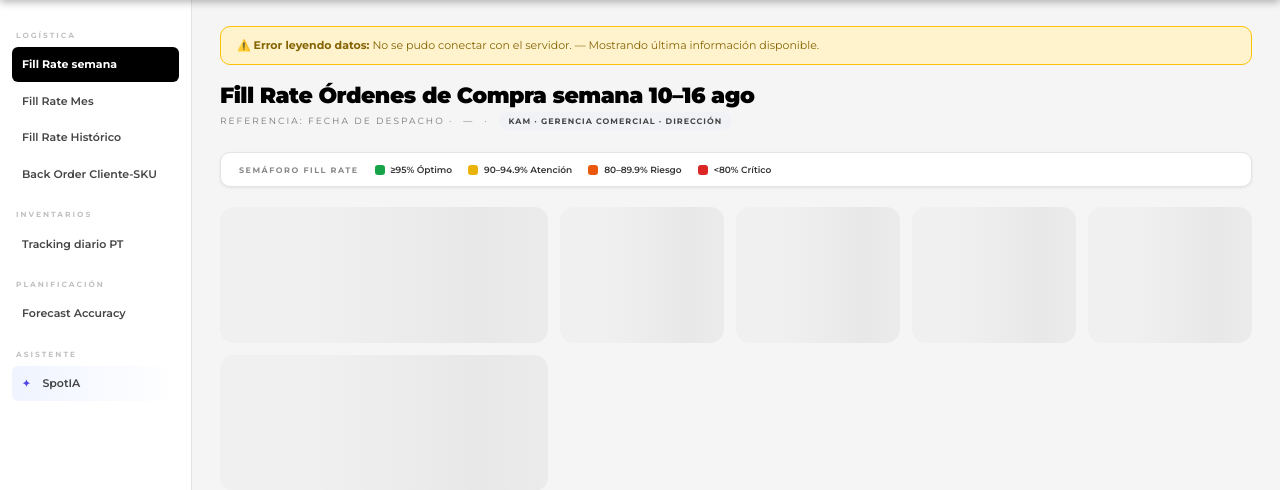
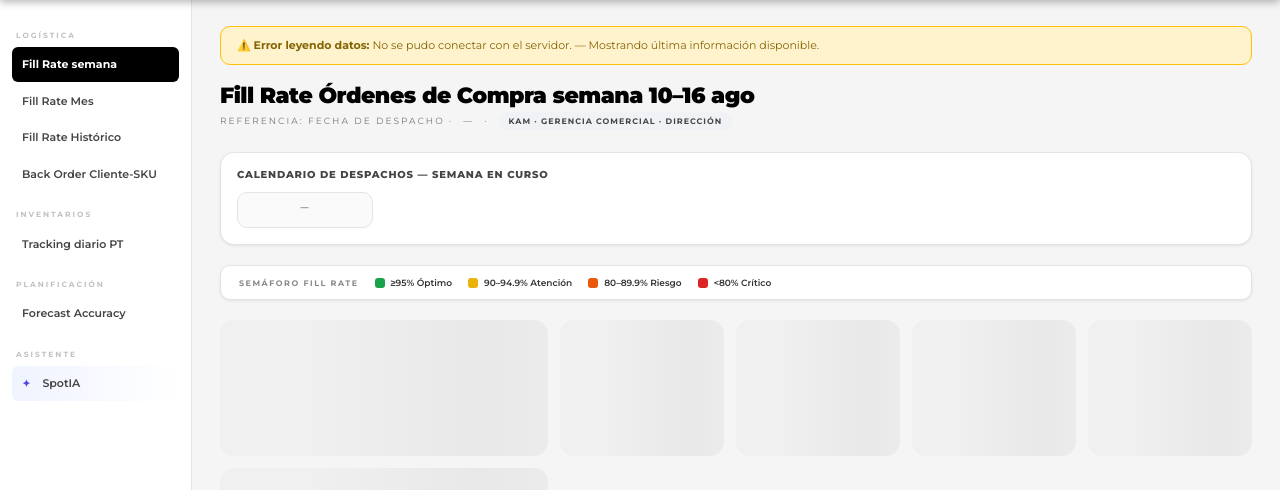
Before and after one commit to FranSpotEssence/spot-oc-visor, a Flask app: template templates/dashboard.html in a window 1280 px wide. Shown: the part 60-550 px from the top of the page. Run offline with Flask 3, Linux system fonts and the light colour scheme; the template is opened without the code that fills it, so the values that code supplies are empty; some libraries are stand-ins or nearby versions.

Commit message:
feat: calendario de despachos semanal en Fill Rate semana
Nuevo widget arriba del legend-bar con 7 celdas (Lun-Dom) mostrando la
cantidad de OCs con despacho cada día de la semana en curso, coloreadas
según severidad (vencidas=rojo, pendientes=amarillo, todo cerrado=verde,
sin despachos=gris) y con el día actual resaltado.

- Se recalcula automáticamente en cada ciclo de refresco (mismo flujo que
  loadOrders(), que ya corre en el auto-refresh y en el botón "Actualizar")
- Al hacer clic en un día, filtra la tabla principal de OCs a esa fecha
- Usa fecha local (no UTC) para evitar corrimiento de día en el filtro

```diff
--- a/static/css/spot.css
+++ b/static/css/spot.css
@@ -208,6 +208,65 @@ body {
 .page-title    { font-size: 22px; font-weight: 900; color: #000; letter-spacing: -.5px; margin-bottom: 3px; }
 .page-sub      { font-size: 9px; color: #777; letter-spacing: 2px; text-transform: uppercase; display: flex; align-items: center; gap: 10px; flex-wrap: wrap; }
 .ph-pill       { background: #f0f2f5; color: #444; font-size: 8px; font-weight: 700; padding: 3px 10px; border-radius: 12px; letter-spacing: 1px; }
+
+/* ── CALENDARIO SEMANAL DE DESPACHOS ─────────────────────────────── */
+.week-cal-panel {
+  padding: 14px 16px 16px;
+  margin-bottom: 20px;
+}
+.week-cal-head {
+  display: flex;
+  align-items: baseline;
+  justify-content: space-between;
+  gap: 10px;
+  margin-bottom: 10px;
+  flex-wrap: wrap;
+}
+.week-cal-title {
+  font-size: 10px;
+  font-weight: 800;
+  letter-spacing: .8px;
+  text-transform: uppercase;
+  color: #444;
+}
+.week-cal-sub {
+  font-size: 9px;
+  color: #999;
+  font-weight: 600;
+}
+.week-cal-grid {
+  display: grid;
+  grid-template-columns: repeat(7, 1fr);
+  gap: 8px;
+}
+.week-cal-day {
+  border: 1px solid var(--spot-border);
+  border-radius: var(--radius-md);
+  padding: 8px 4px 10px;
+  text-align: center;
+  cursor: pointer;
+  transition: transform .15s, box-shadow .15s;
+  background: #fafafa;
+}
+.week-cal-day:hover { transform: translateY(-2px); box-shadow: var(--shadow-sm); }
+.week-cal-day.today { border-color: #000; border-width: 2px; background: #fff; }
+.week-cal-dow  { font-size: 8px; font-weight: 800; letter-spacing: .6px; color: #888; text-transform: uppercase; margin-bottom: 4px; }
+.week-cal-date { font-size: 15px; font-weight: 900; color: #111; line-height: 1; margin-bottom: 6px; }
+.week-cal-count{ font-size: 20px; font-weight: 900; line-height: 1; }
+.week-cal-label{ font-size: 7.5px; font-weight: 700; letter-spacing: .5px; text-transform: uppercase; color: #999; margin-top: 2px; }
+
+.week-cal-day.tone-empty { background: #fafafa; }
+.week-cal-day.tone-empty .week-cal-count { color: #ccc; }
+.week-cal-day.tone-ok    { background: #f0fdf4; border-color: #bbf7d0; }
+.week-cal-day.tone-ok    .week-cal-count { color: var(--c-green); }
+.week-cal-day.tone-warn  { background: #fffbeb; border-color: #fde68a; }
+.week-cal-day.tone-warn  .week-cal-count { color: #ca8a04; }
+.week-cal-day.tone-crit  { background: #fef2f2; border-color: #fecaca; }
+.week-cal-day.tone-crit  .week-cal-count { color: var(--c-red); }
+
+@media (max-width: 768px) {
+  .week-cal-grid  { grid-template-columns: repeat(4, 1fr); }
+}
 
 /* ── LEGEND BAR ───────────────────────────────────────────────── */
 .legend-bar {
--- a/static/js/dashboard.js
+++ b/static/js/dashboard.js
@@ -69,6 +69,71 @@ function setWeekRangeTitle() {
   el.textContent = `semana ${rango}`;
 }
 
+// Formatea una fecha local como YYYY-MM-DD sin pasar por UTC (evita corrimiento de día)
+function _localISODate(d) {
+  const y = d.getFullYear();
+  const m = String(d.getMonth() + 1).padStart(2, "0");
+  const day = String(d.getDate()).padStart(2, "0");
+  return `${y}-${m}-${day}`;
+}
+
+// ── Calendario de despachos — semana en curso ─────────────────
+function renderWeekCalendar(orders) {
+  const grid = document.getElementById("weekCalGrid");
+  const sub  = document.getElementById("weekCalSub");
+  if (!grid) return;
+
+  const DIAS = ["LUN", "MAR", "MIÉ", "JUE", "VIE", "SÁB", "DOM"];
+  const { lunes } = currentWeekBounds();
+  const hoy = new Date();
+  hoy.setHours(0, 0, 0, 0);
+
+  const days = [];
+  for (let i = 0; i < 7; i++) {
+    const d = new Date(lunes.getFullYear(), lunes.getMonth(), lunes.getDate() + i);
+    days.push(d);
+  }
+
+  const byDay = days.map((d, i) => {
+    const dayOrders = orders.filter(o => {
+      const od = parseDispatchDate(o.fecha_despacho);
+      return od && od.getFullYear() === d.getFullYear() && od.getMonth() === d.getMonth() && od.getDate() === d.getDate();
+    });
+    const pendientes = dayOrders.filter(o => (o.estado || "").toUpperCase() !== "CERRADA");
+    const vencidas    = dayOrders.filter(o => (o.estado || "").toUpperCase() === "VENCIDA" || o.es_vencida);
+    return { date: d, dow: DIAS[i], orders: dayOrders, pendientes, vencidas };
+  });
+
+  const totalOcs = orders.length;
+  if (sub) sub.textContent = `${totalOcs} OC${totalOcs !== 1 ? "s" : ""} con despacho esta semana`;
+
+  grid.innerHTML = byDay.map(info => {
+    const isToday   = info.date.getTime() === hoy.getTime();
+    const hasOrders = info.orders.length > 0;
+    const hasVenc   = info.vencidas.length > 0;
+    const tone      = !hasOrders ? "empty" : hasVenc ? "crit" : info.pendientes.length > 0 ? "warn" : "ok";
+
+    return `
+      <div class="week-cal-day tone-${tone}${isToday ? " today" : ""}" onclick="filterWeekCalDay('${_localISODate(info.date)}')">
+        <div class="week-cal-dow">${info.dow}${isToday ? " · HOY" : ""}</div>
+        <div class="week-cal-date">${info.date.getDate()}</div>
+        <div class="week-cal-count">${info.orders.length}</div>
+        <div class="week-cal-label">OC${info.orders.length !== 1 ? "s" : ""}</div>
+      </div>`;
+  }).join("");
+}
+
+// Al hacer clic en un día, filtra la tabla principal por esa fecha de despacho
+function filterWeekCalDay(isoDate) {
+  const search = document.getElementById("searchInput");
+  const target = STATE.orders.filter(o => {
+    const d = parseDispatchDate(o.fecha_despacho);
+    return d && _localISODate(d) === isoDate;
+  });
+  if (search) search.value = "";
+  renderTable(target);
+}
+
 // ── Init ──────────────────────────────────────────────────────
 document.addEventListener("DOMContentLoaded", () => {
   setWeekRangeTitle();
@@ -195,6 +260,13 @@ async function loadOrders() {
 
     STATE.orders = sortWeekOrders(visible);
     renderTable(STATE.orders);
+
+    // Calendario semanal: todos los despachos (cualquier estado) con fecha dentro de la semana en curso
+    const weekOrders = all.filter(r => {
+      const d = parseDispatchDate(r.fecha_despacho);
+      return d && d >= lunes && d <= domingo;
+    });
+    renderWeekCalendar(weekOrders);
   } catch (e) {
     console.error("Error cargando órdenes:", e);
     const tbody = document.getElementById("ocTableBody");
--- a/templates/dashboard.html
+++ b/templates/dashboard.html
@@ -108,6 +108,17 @@
           <span id="mesLabel">—</span> ·
           <span class="ph-pill">KAM · GERENCIA COMERCIAL · DIRECCIÓN</span>
         </p>
+      </div>
+
+      <!-- Calendario de despachos — semana en curso -->
+      <div class="panel week-cal-panel">
+        <div class="week-cal-head">
+          <span class="week-cal-title">Calendario de Despachos — Semana en Curso</span>
+          <span class="week-cal-sub" id="weekCalSub"></span>
+        </div>
+        <div class="week-cal-grid" id="weekCalGrid">
+          <div class="week-cal-day"><div class="week-cal-dow">—</div></div>
+        </div>
       </div>
 
       <!-- Leyenda semáforo -->
@@ -940,7 +951,7 @@
 <script src="https://code.jquery.com/jquery-3.7.1.min.js"></script>
 <script src="https://cdn.datatables.net/1.13.8/js/jquery.dataTables.min.js"></script>
 <script src="https://cdn.datatables.net/1.13.8/js/dataTables.bootstrap5.min.js"></script>
-<script src="/static/js/dashboard.js?v=20260804g"></script>
+<script src="/static/js/dashboard.js?v=20260805a"></script>
 <script src="/static/js/fa.js?v=20260712a"></script>
 </body>
 </html>
```
